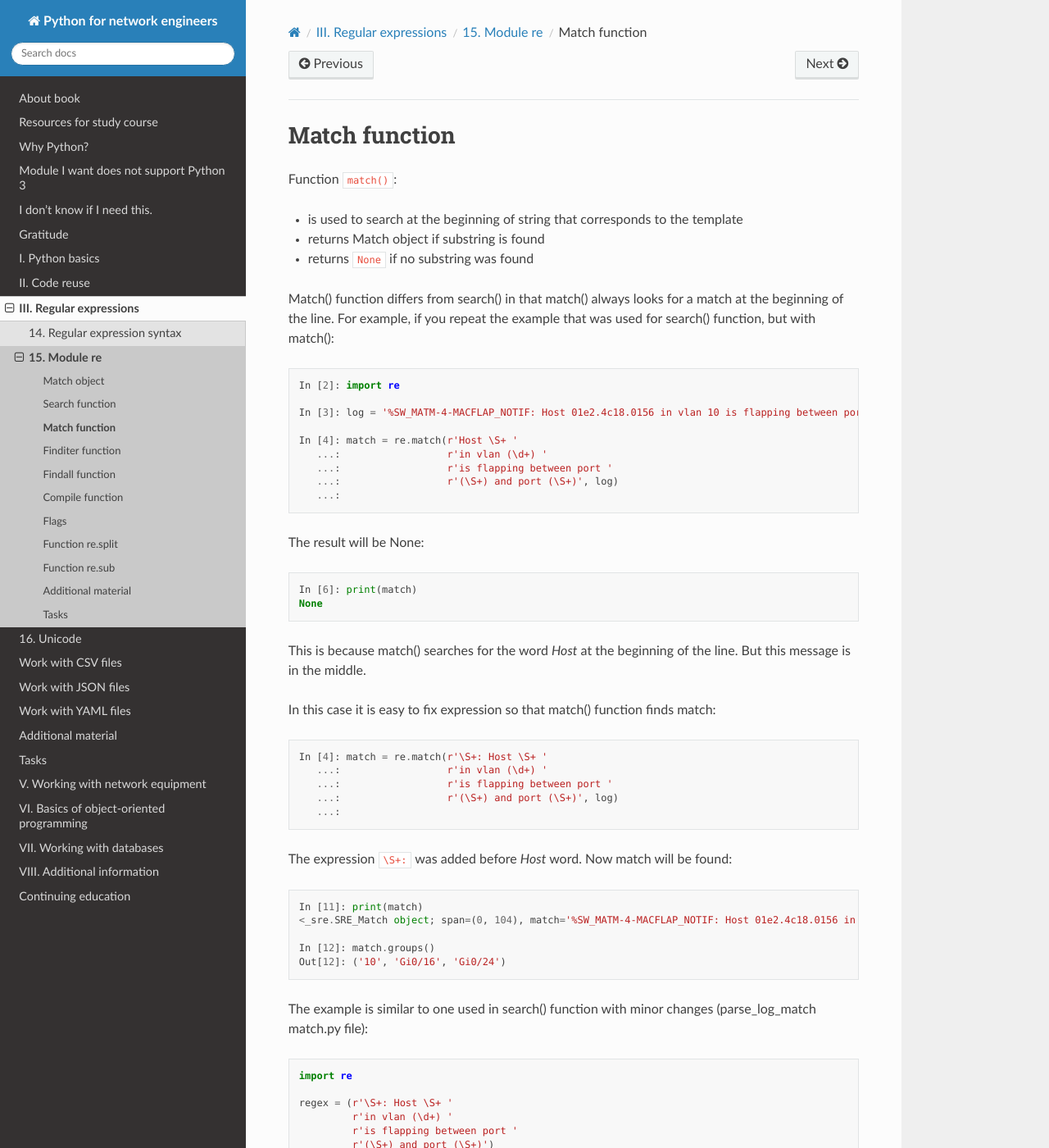
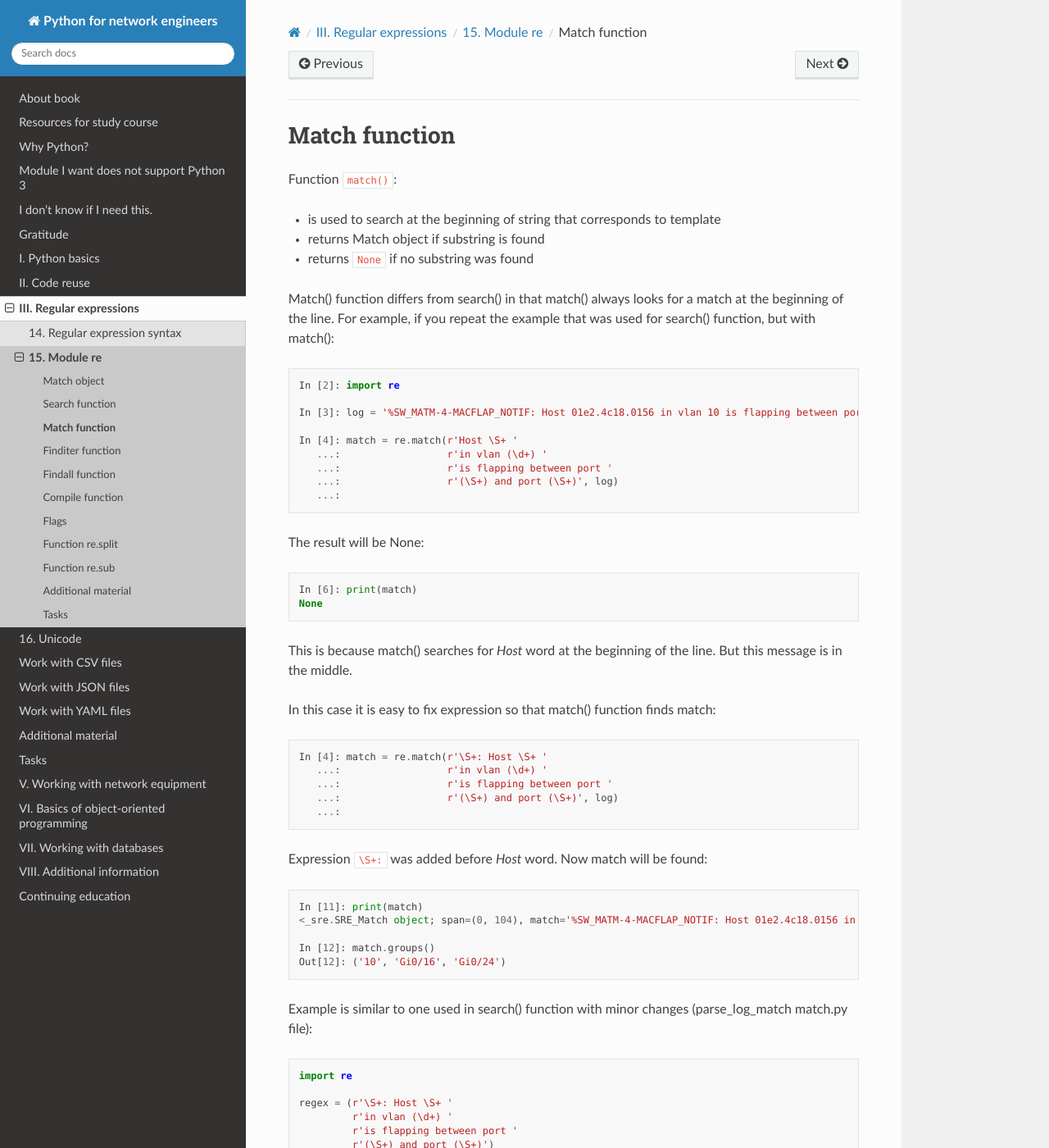
Before and after one commit to natenka/pyneng-book-en, a Sphinx documentation site: the page built from docs/source/book/15_module_re/match.rst, in a window 1280 px wide and 1400 px high. Shown: the whole window at 82% size. Built offline with Sphinx 7.4.7 and the Read the Docs theme 2.0.0, drawn with Linux system fonts in a browser that asks for light colours; pages that are not in the unit, such as notebooks, are missing from menus.

Commit message:
Update match.rst

```diff
--- a/docs/source/book/15_module_re/match.rst
+++ b/docs/source/book/15_module_re/match.rst
@@ -3,7 +3,7 @@ Match function
 
 Function ``match()``:
 
-* is used to search at the beginning of string that corresponds to the template
+* is used to search at the beginning of string that corresponds to template
 * returns Match object if substring is found
 * returns ``None`` if no substring was found
 
@@ -28,7 +28,7 @@ The result will be None:
     In [6]: print(match)
     None
 
-This is because match() searches for the word *Host* at the beginning of the line. But this message is in the middle.
+This is because match() searches for *Host* word at the beginning of the line. But this message is in the middle.
 
 In this case it is easy to fix expression so that match() function finds match:
 
@@ -40,7 +40,7 @@ In this case it is easy to fix expression so that match() function finds match:
        ...:                  r'(\S+) and port (\S+)', log)
        ...:
 
-The expression ``\S+:`` was added before *Host* word. Now match will be found:
+Expression ``\S+:`` was added before *Host* word. Now match will be found:
 
 .. code:: python
 
@@ -50,7 +50,7 @@ The expression ``\S+:`` was added before *Host* word. Now match will be found:
     In [12]: match.groups()
     Out[12]: ('10', 'Gi0/16', 'Gi0/24')
 
-The example is similar to one used in search() function with minor changes (parse_log_match match.py file):
+Example is similar to one used in search() function with minor changes (parse_log_match match.py file):
 
 .. code:: python
 
```
